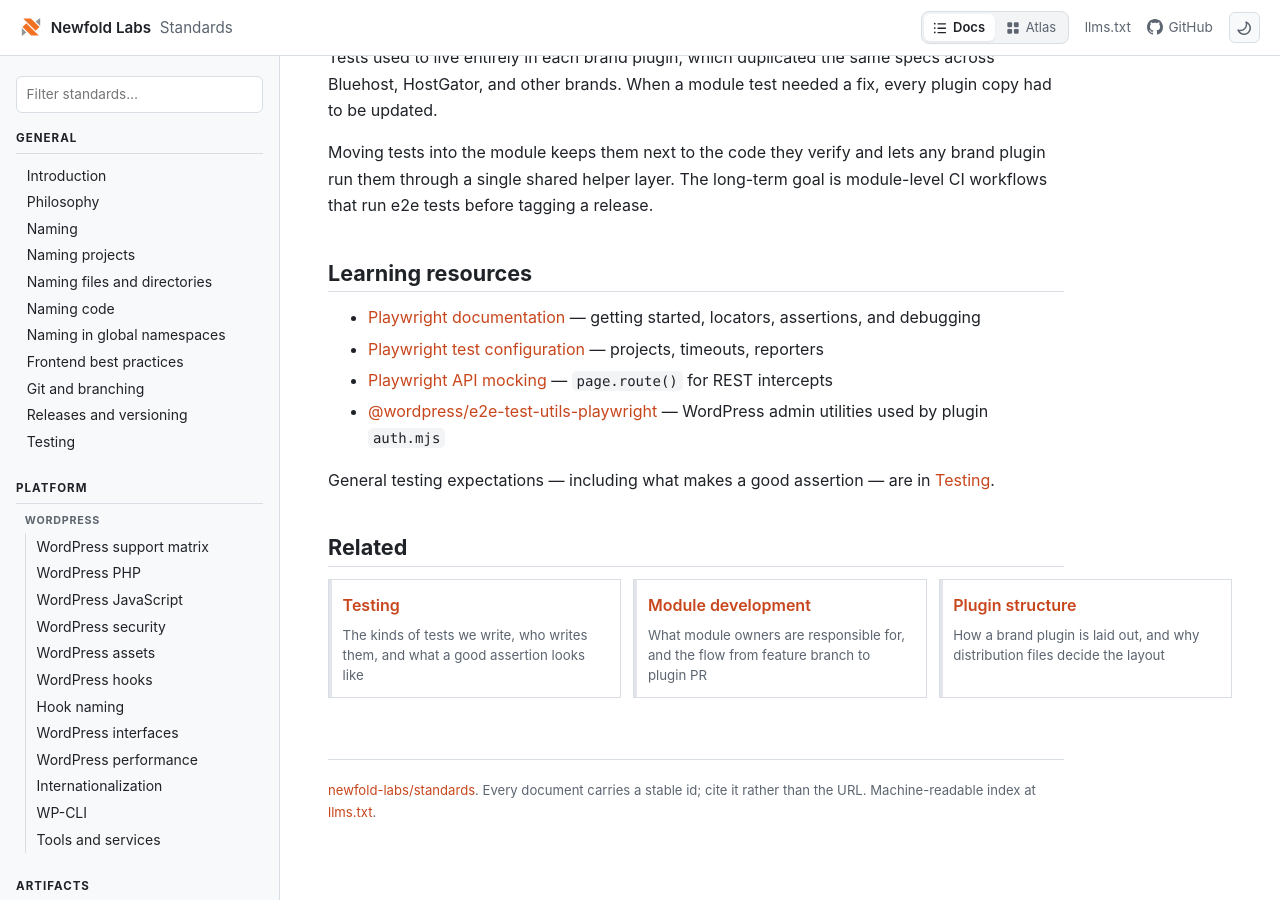
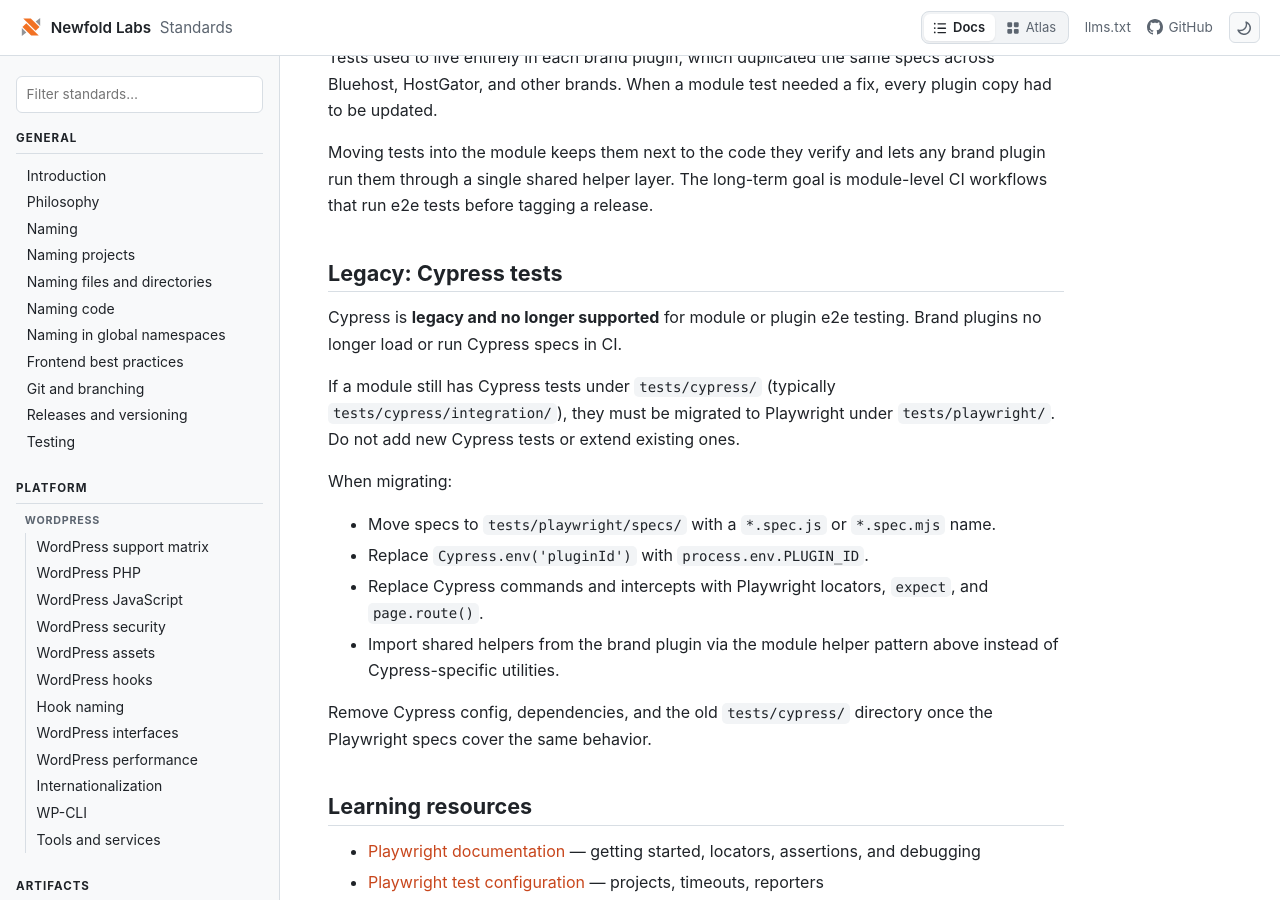
Before and after one commit to newfold-labs/standards, a Jekyll site: the page built from artifacts/module/testing.md, in a window 1280 px wide and 900 px high, scrolled down 4030 px. Built offline with Jekyll 4.4.1, drawn with Linux system fonts in a browser that asks for light colours.

Commit message:
testing add legacy cypress section

```diff
--- a/artifacts/module/testing.md
+++ b/artifacts/module/testing.md
@@ -174,6 +174,27 @@ Moving tests into the module keeps them next to the code they verify and lets an
 brand plugin run them through a single shared helper layer. The long-term goal is
 module-level CI workflows that run e2e tests before tagging a release.
 
+## Legacy: Cypress tests
+
+Cypress is **legacy and no longer supported** for module or plugin e2e testing. Brand
+plugins no longer load or run Cypress specs in CI.
+
+If a module still has Cypress tests under `tests/cypress/` (typically
+`tests/cypress/integration/`), they must be migrated to Playwright under
+`tests/playwright/`. Do not add new Cypress tests or extend existing ones.
+
+When migrating:
+
+- Move specs to `tests/playwright/specs/` with a `*.spec.js` or `*.spec.mjs` name.
+- Replace `Cypress.env('pluginId')` with `process.env.PLUGIN_ID`.
+- Replace Cypress commands and intercepts with Playwright locators, `expect`, and
+  `page.route()`.
+- Import shared helpers from the brand plugin via the module helper pattern above
+  instead of Cypress-specific utilities.
+
+Remove Cypress config, dependencies, and the old `tests/cypress/` directory once the
+Playwright specs cover the same behavior.
+
 ## Learning resources
 
 - [Playwright documentation](https://playwright.dev/docs/intro) — getting started,
```
